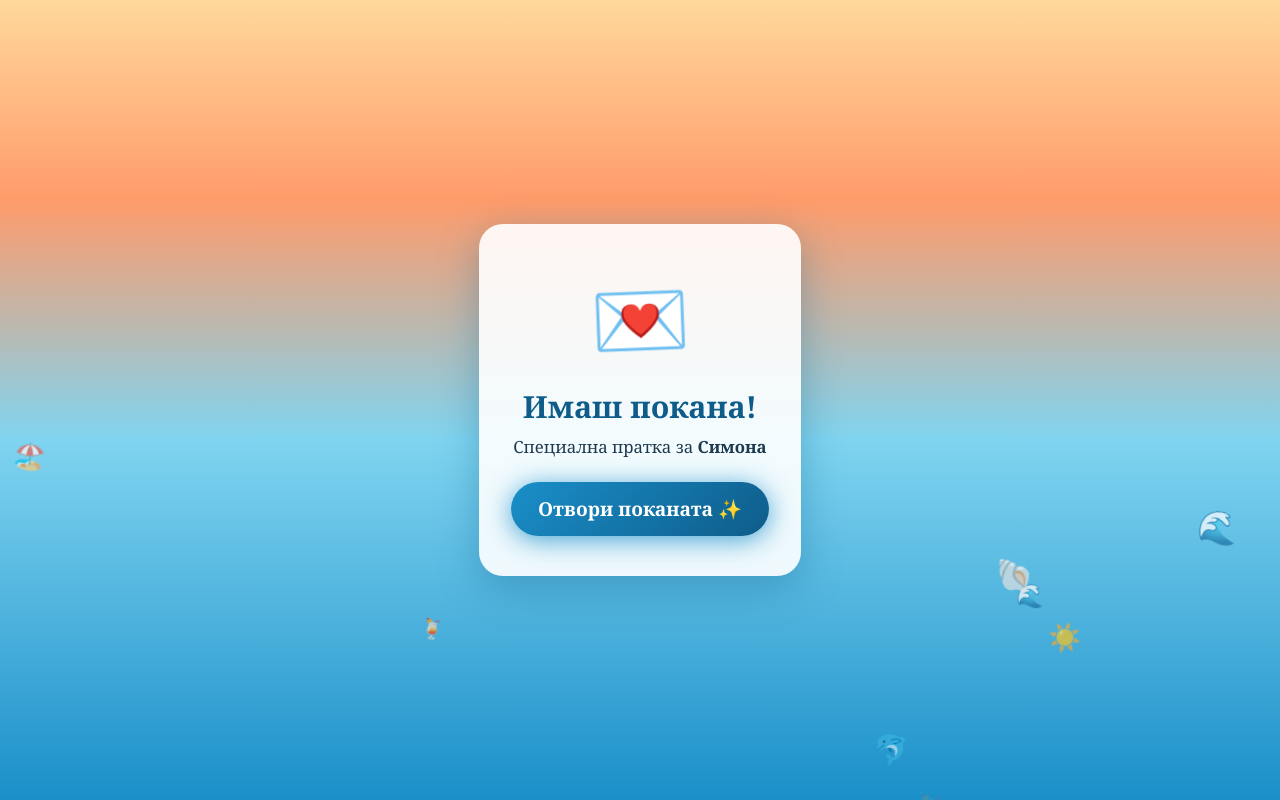
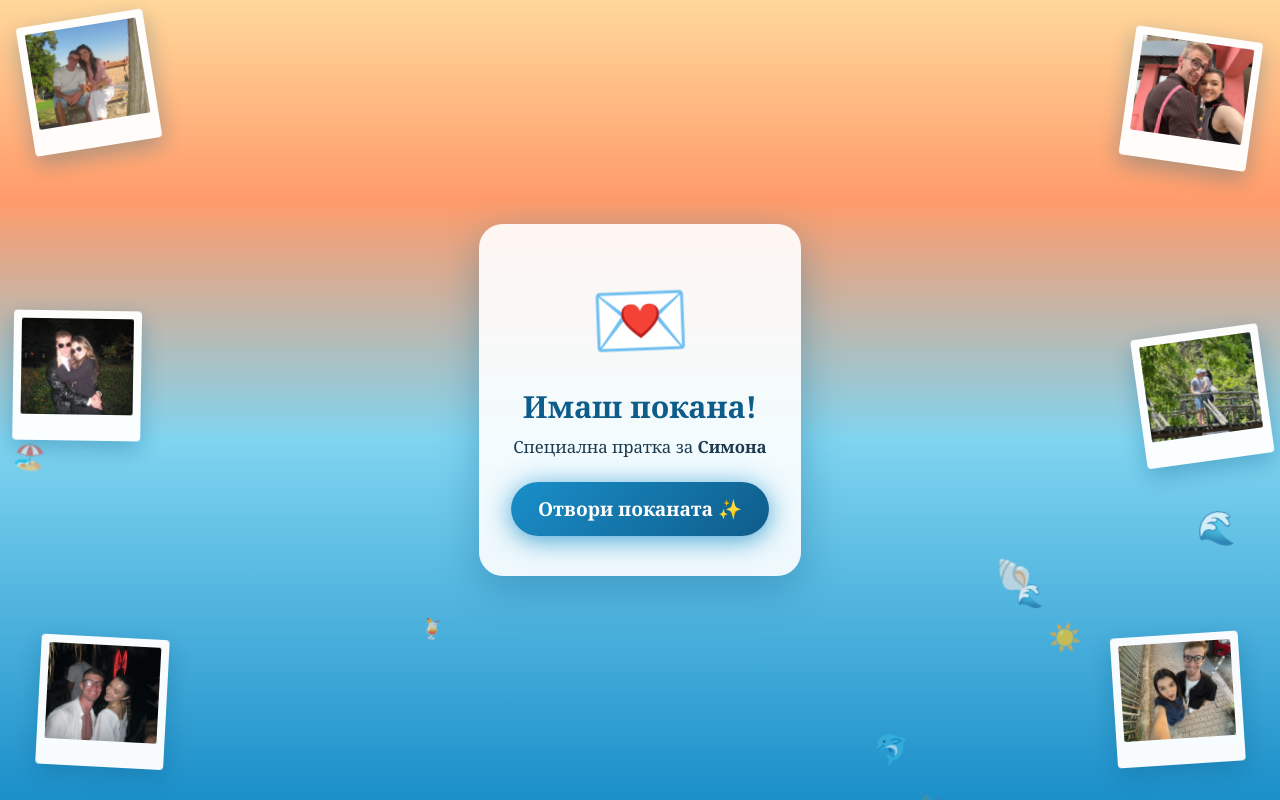
Before and after one commit to vladoiliev02/pokana-more, a plain HTML site: page index.html in a window 1280 px wide. Drawn offline with nearby package versions, Linux system fonts and the light colour scheme.

Commit message:
Add floating polaroid photos on all screens

```diff
--- a/index.html
+++ b/index.html
@@ -8,6 +8,9 @@
   <link rel="stylesheet" href="style.css">
 </head>
 <body>
+
+  <!-- Floating photo polaroids -->
+  <div class="polaroids" aria-hidden="true"></div>
 
   <!-- Floating decorations -->
   <div class="floaters" aria-hidden="true"></div>
--- a/script.js
+++ b/script.js
@@ -37,6 +37,54 @@ for (let i = 0; i < 14; i++) {
   f.style.fontSize = 1 + Math.random() * 1.2 + "rem";
   floatersWrap.appendChild(f);
 }
+
+// ====== плаващи полароид снимки ======
+const PHOTOS = [
+  "photos/web/IMG_1869.jpg",
+  "photos/web/IMG_2033.jpg",
+  "photos/web/IMG_2826.jpg",
+  "photos/web/IMG_3359.jpg",
+  "photos/web/IMG_5012.jpg",
+  "photos/web/IMG_6364.jpg",
+];
+// фиксирани „ъглови“ позиции, за да не закриват картата в центъра
+const PHOTO_SLOTS = [
+  { top: "3%", left: "2%", rot: -7 },
+  { top: "5%", right: "2%", rot: 6 },
+  { top: "40%", left: "1%", rot: 5 },
+  { top: "42%", right: "1%", rot: -6 },
+  { bottom: "3%", left: "3%", rot: 7 },
+  { bottom: "4%", right: "3%", rot: -5 },
+];
+const polaroidsWrap = document.querySelector(".polaroids");
+const polaroidEls = [];
+PHOTOS.forEach(function (src, i) {
+  const slot = PHOTO_SLOTS[i % PHOTO_SLOTS.length];
+  const el = document.createElement("figure");
+  el.className = "polaroid";
+  if (slot.top) el.style.top = slot.top;
+  if (slot.bottom) el.style.bottom = slot.bottom;
+  if (slot.left) el.style.left = slot.left;
+  if (slot.right) el.style.right = slot.right;
+  el.style.setProperty("--rot", slot.rot + "deg");
+  el.style.setProperty("--swing", (Math.random() < 0.5 ? -1 : 1) * (3 + Math.random() * 4) + "deg");
+  el.style.setProperty("--dur", 5 + Math.random() * 4 + "s");
+  el.style.setProperty("--delay", Math.random() * 2 + "s");
+
+  const img = document.createElement("img");
+  img.src = src;
+  img.alt = "";
+  img.loading = "eager";
+  el.appendChild(img);
+  polaroidsWrap.appendChild(el);
+  polaroidEls.push(el);
+});
+// плавно появяване една по една
+polaroidEls.forEach(function (el, i) {
+  setTimeout(function () {
+    el.classList.add("show");
+  }, 300 + i * 220);
+});
 
 // ====== музика (YouTube IFrame API) ======
 let ytPlayer = null;
--- a/style.css
+++ b/style.css
@@ -50,6 +50,57 @@ body {
   10%  { opacity: 0.7; }
   90%  { opacity: 0.7; }
   100% { transform: translateY(-110vh) rotate(25deg); opacity: 0; }
+}
+
+/* ---------- floating photo polaroids ---------- */
+.polaroids {
+  position: fixed;
+  inset: 0;
+  pointer-events: none;
+  z-index: 2;
+  overflow: hidden;
+}
+
+.polaroid {
+  position: absolute;
+  width: 128px;
+  background: #fff;
+  padding: 8px 8px 26px;
+  border-radius: 4px;
+  box-shadow: 0 8px 22px rgba(14, 92, 138, 0.35);
+  transform: rotate(var(--rot, -6deg));
+  animation: sway var(--dur, 6s) ease-in-out var(--delay, 0s) infinite alternate;
+  opacity: 0;
+  transition: opacity 0.8s ease;
+}
+
+.polaroid.show {
+  opacity: 0.96;
+}
+
+.polaroid img {
+  display: block;
+  width: 100%;
+  height: 96px;
+  object-fit: cover;
+  border-radius: 2px;
+  background: #eaf6fc;
+}
+
+.polaroid .caption {
+  position: absolute;
+  bottom: 6px;
+  left: 0;
+  right: 0;
+  text-align: center;
+  font-family: "Georgia", serif;
+  font-size: 0.72rem;
+  color: #6b7d89;
+}
+
+@keyframes sway {
+  from { transform: rotate(var(--rot, -6deg)) translateY(0); }
+  to   { transform: rotate(calc(var(--rot, -6deg) + var(--swing, 4deg))) translateY(-10px); }
 }
 
 /* ---------- hidden YouTube player ---------- */
@@ -346,4 +397,18 @@ body {
   .stamp {
     right: 0;
   }
+
+  .polaroid {
+    width: 92px;
+    padding: 6px 6px 20px;
+  }
+
+  .polaroid img {
+    height: 68px;
+  }
+
+  .polaroid .caption {
+    font-size: 0.6rem;
+    bottom: 4px;
+  }
 }
```
Also changed, not shown: photos/web/IMG_1869.jpg (added), photos/web/IMG_2033.jpg (added), photos/web/IMG_2826.jpg (added), photos/web/IMG_3359.jpg (added), photos/web/IMG_5012.jpg (added), photos/web/IMG_6364.jpg (added), 6 other files.
